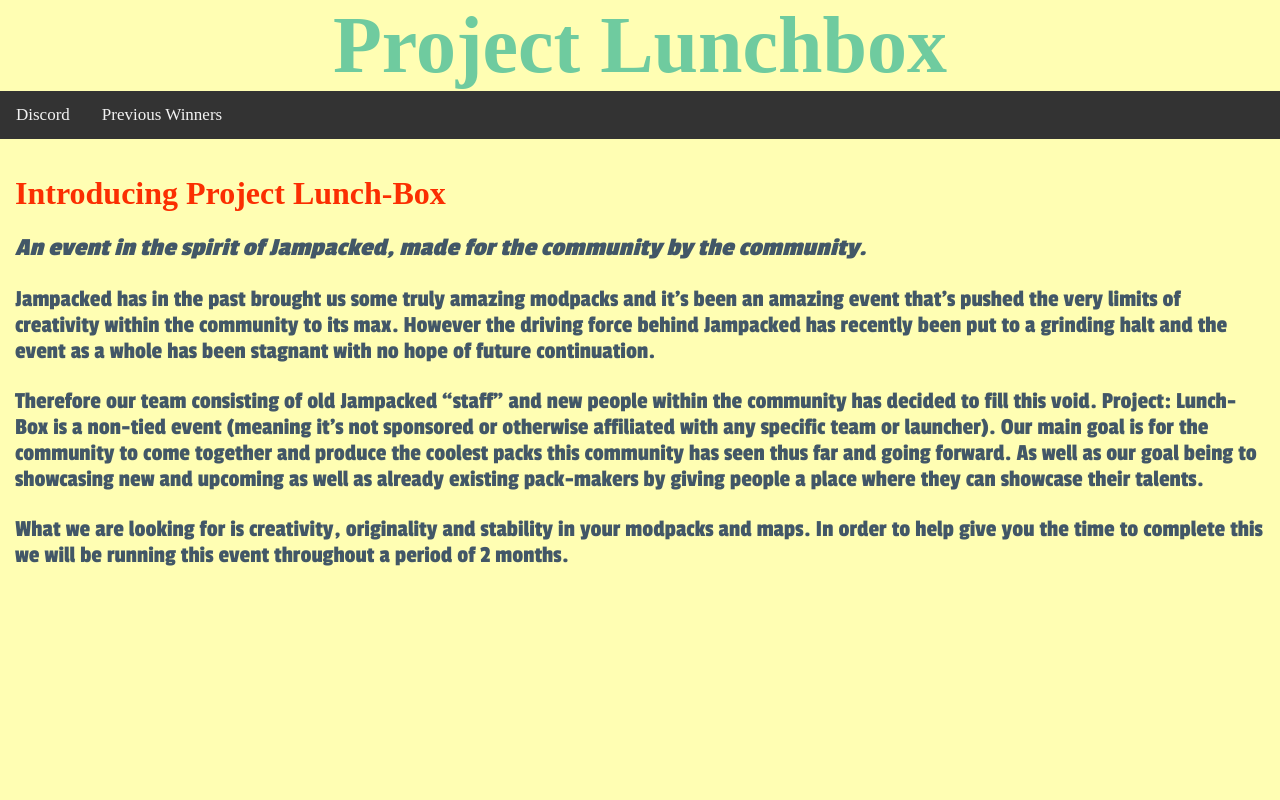
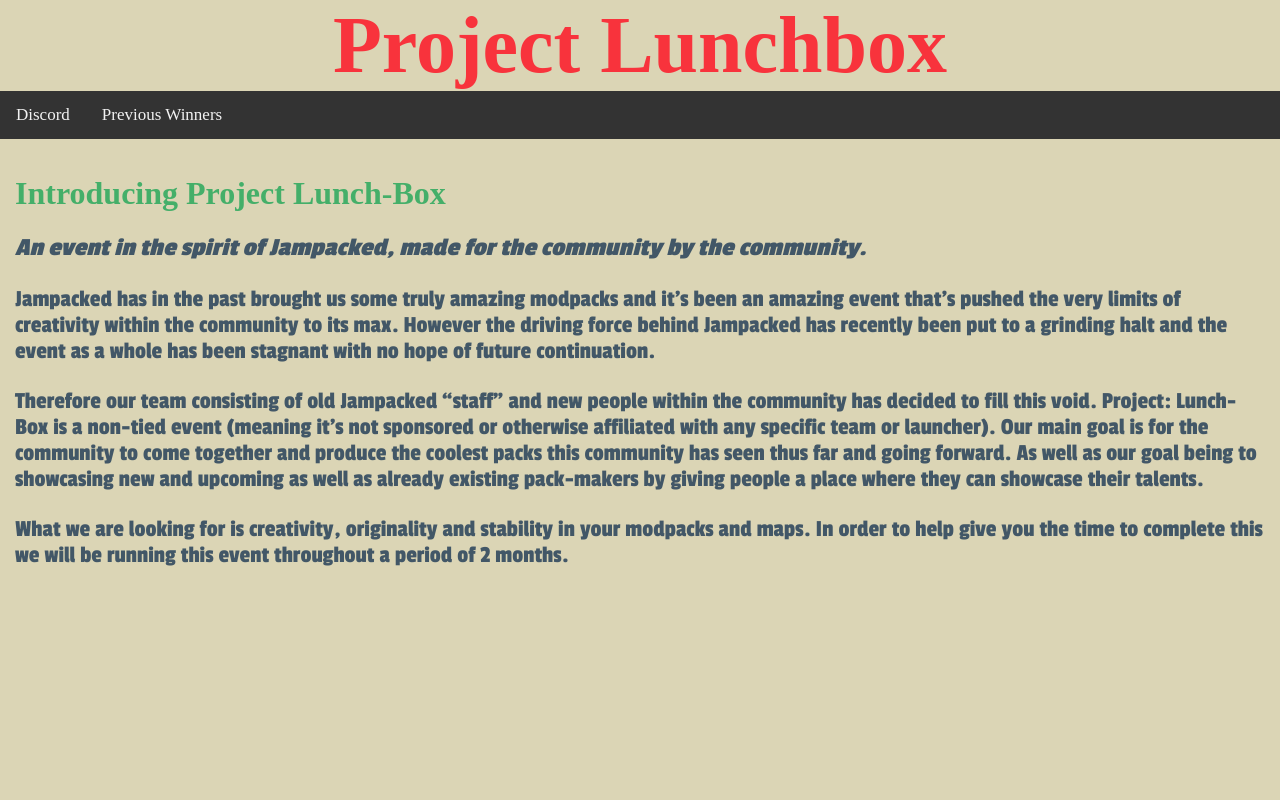
Before and after one commit to Sade66/sade66.github.io, a PHP site: page /projects/lunchbox/index.html in a window 1280 px wide. Run offline with PHP 8.4, Linux system fonts and the light colour scheme; some web fonts are replaced.

Commit message:
Change colors

```diff
--- a/projects/lunchbox/style.css
+++ b/projects/lunchbox/style.css
@@ -5,13 +5,13 @@ body {
 html {
   padding: 0;
   margin: 0;
-  background: #fffeb3;
+  background: #DBD5B5;
 }
 header > h1 {
   font-family: Ruslan Display;
   font-size: 5em;
   text-align: center;
-  color: #6fcb9f;
+  color: #F8333C;
   margin-bottom: 0;
 }
 header > nav > ul {
@@ -43,7 +43,7 @@ header > nav > li > a:hover {
 .intro > h1 {
   font-family: Days One;
   font-size: 2em;
-  color: #fb2e01;
+  color: #44AF69;
 }
 .intro > h2 {
   font-family: Passion One;
```
